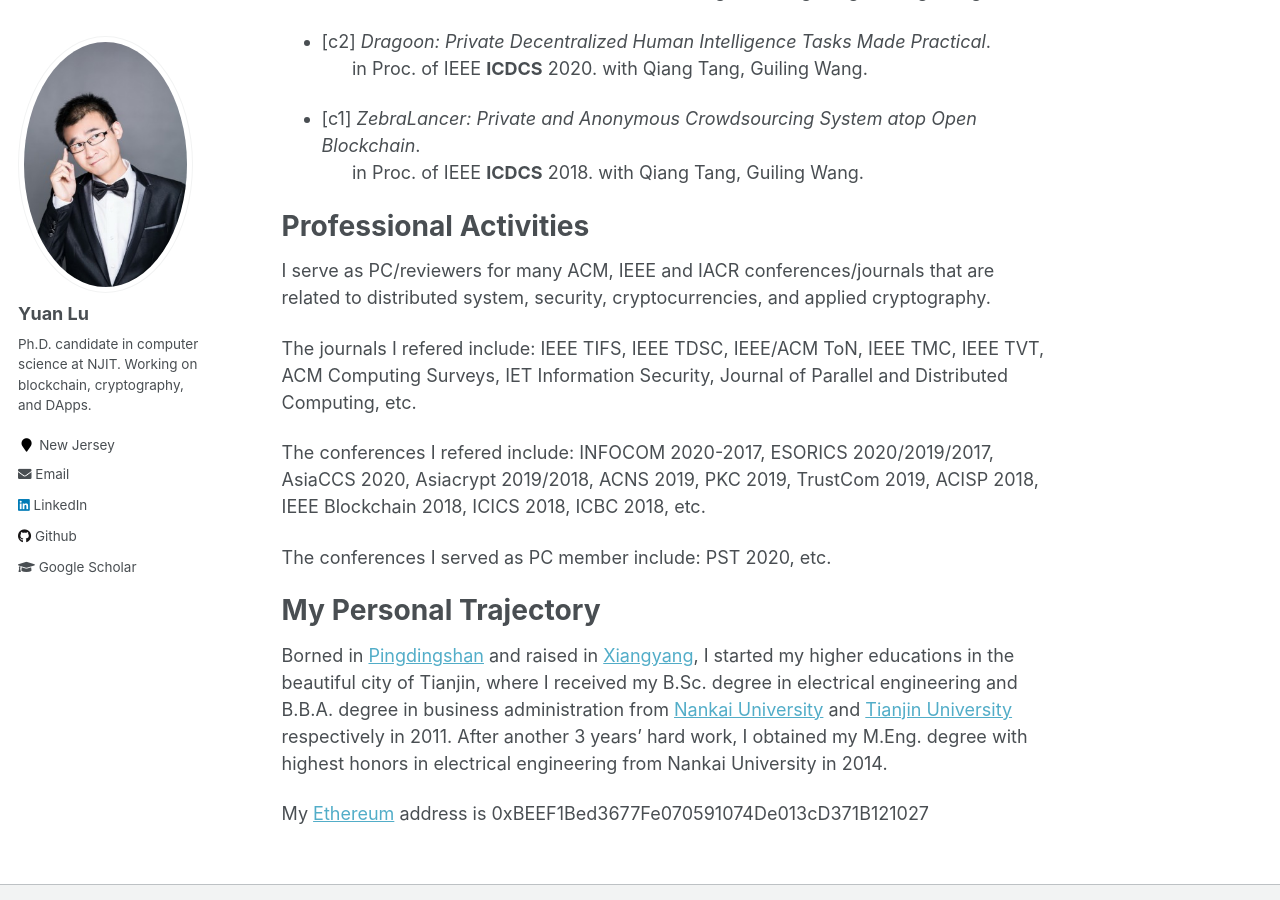
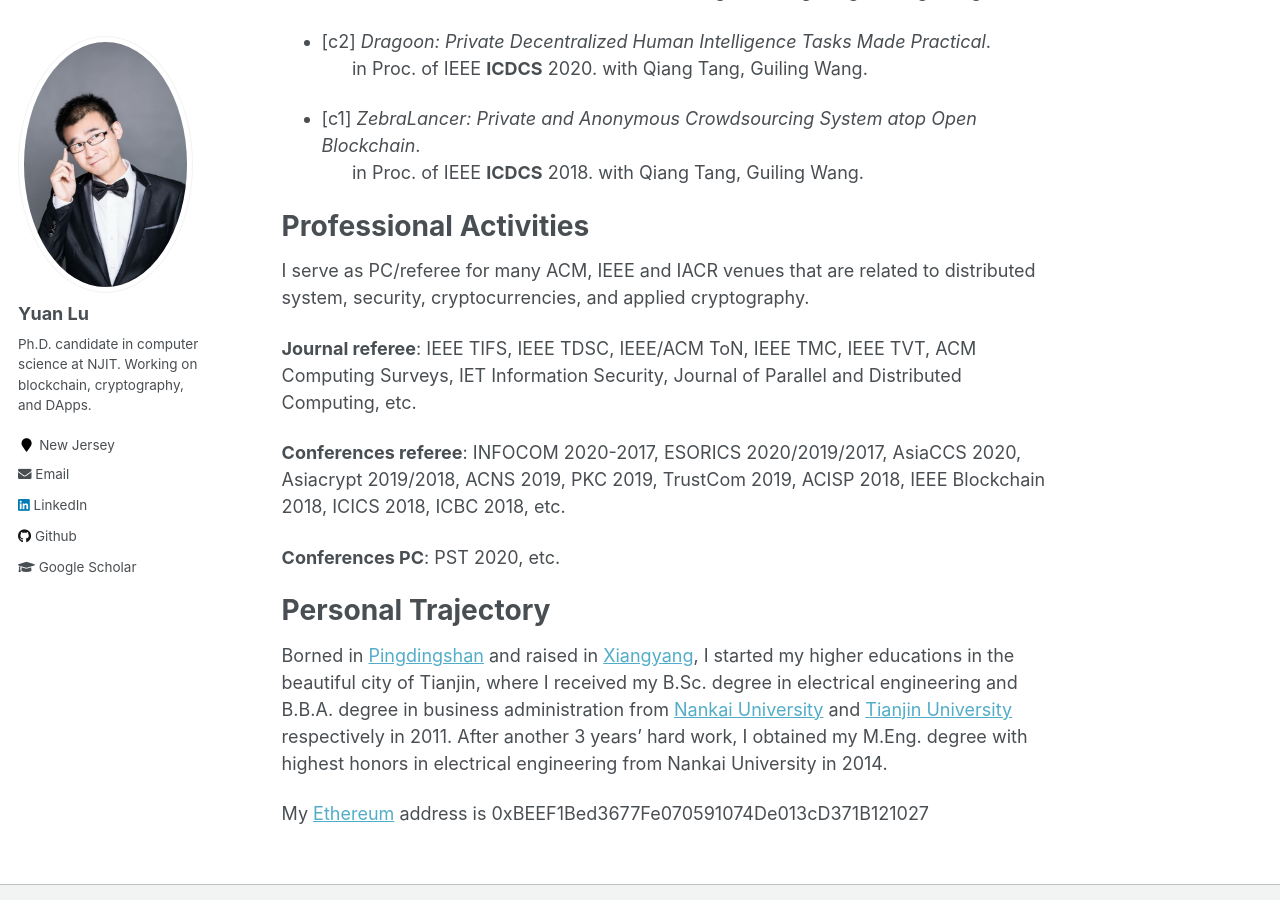
Before and after one commit to yylluu/yylluu.github.io, a Jekyll site: the page built from _pages/about.md, in a window 1280 px wide and 900 px high, scrolled down 732 px. Built offline with Jekyll 4.4.1, drawn with Linux system fonts in a browser that asks for light colours.

Commit message:
Update about.md

```diff
--- a/_pages/about.md
+++ b/_pages/about.md
@@ -37,16 +37,16 @@
 
 Professional Activities
 ======
-I serve as PC/reviewers for many ACM, IEEE and IACR conferences/journals that are related to distributed system, security, cryptocurrencies, and applied cryptography.
+I serve as PC/referee for many ACM, IEEE and IACR venues that are related to distributed system, security, cryptocurrencies, and applied cryptography.
 
-The journals I refered include: IEEE TIFS, IEEE TDSC, IEEE/ACM ToN, IEEE TMC, IEEE TVT, ACM Computing Surveys, IET Information Security, Journal of Parallel and Distributed Computing, etc.
+**Journal referee**: IEEE TIFS, IEEE TDSC, IEEE/ACM ToN, IEEE TMC, IEEE TVT, ACM Computing Surveys, IET Information Security, Journal of Parallel and Distributed Computing, etc.
 
-The conferences I refered include: INFOCOM 2020-2017, ESORICS 2020/2019/2017, AsiaCCS 2020, Asiacrypt 2019/2018, ACNS 2019, PKC 2019, TrustCom 2019, ACISP 2018, IEEE Blockchain 2018, ICICS 2018, ICBC 2018, etc.
+**Conferences referee**: INFOCOM 2020-2017, ESORICS 2020/2019/2017, AsiaCCS 2020, Asiacrypt 2019/2018, ACNS 2019, PKC 2019, TrustCom 2019, ACISP 2018, IEEE Blockchain 2018, ICICS 2018, ICBC 2018, etc.
 
-The conferences I served as PC member include: PST 2020, etc.
+**Conferences PC**: PST 2020, etc.
 
 
-My Personal Trajectory
+Personal Trajectory
 ======
 Borned in [Pingdingshan](https://en.wikipedia.org/wiki/Pingdingshan) and raised in [Xiangyang](https://en.wikipedia.org/wiki/Xiangyang), I started my higher educations in the beautiful city of Tianjin, where I received my B.Sc. degree in electrical engineering and B.B.A. degree in business administration from [Nankai University](https://en.wikipedia.org/wiki/Nankai_University) and [Tianjin University](https://en.wikipedia.org/wiki/Tianjin_University) respectively in 2011. After another 3 years' hard work, I obtained my M.Eng. degree with highest honors in electrical engineering from Nankai University in 2014.
 
```
